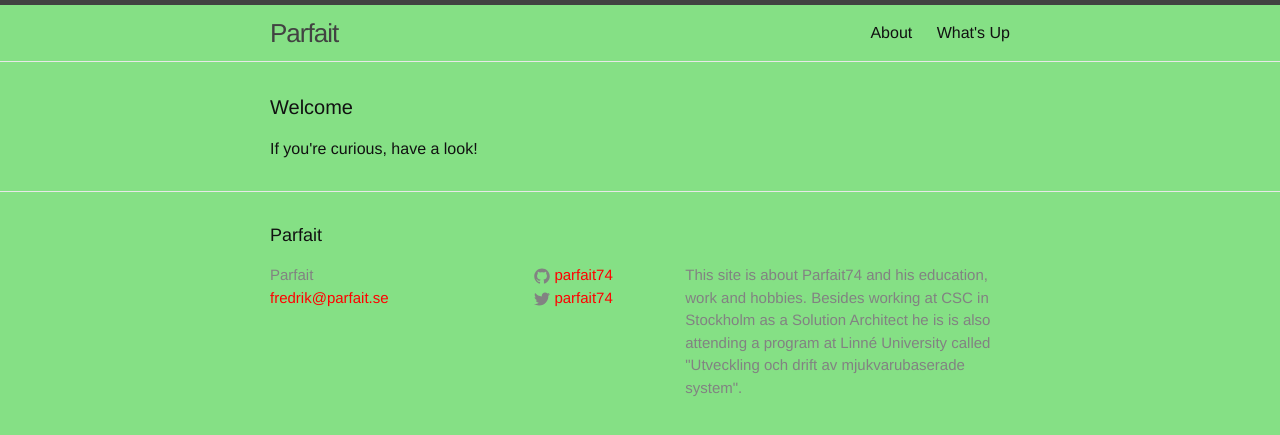
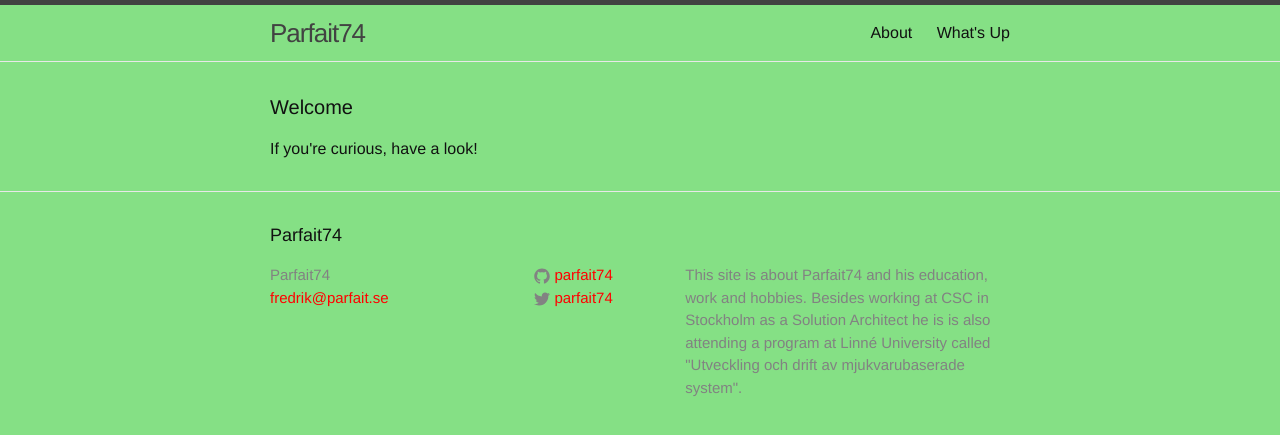
Before and after one commit to parfait74/parfait74.github.io, a Jekyll site: the page built from index.html, in a window 1280 px wide. Shown: the top 435 px of the page. Built offline with Jekyll 4.4.1, drawn with Linux system fonts in a browser that asks for light colours; part of the change alters nothing that is shown.

```diff
--- a/_config.yml
+++ b/_config.yml
@@ -1,5 +1,5 @@
 # Site settings
-title: Parfait
+title: Parfait74
 email: fredrik@parfait.se
 description: > # this means to ignore newlines until "baseurl:"
 
--- a/_includes/opengraph.html
+++ b/_includes/opengraph.html
@@ -1,2 +1,4 @@
-<meta property="og:title" content="{% if page.title %} {{ page.title }} {% else %} {{ site.title}} {% endif %}" />
-<meta property="og:url" content="{{ site.baseurl }}" />
+<meta property="og:title" content="{% if page.title %}{{ page.title }}{% else %}{{ site.title}}{% endif %}" />
+<meta property="og:url" content="{{ site.url }}" />
+<meta property="og:type" content="{% if page.date %}article{% else %}website{% endif %}" />
+<meta property="og:image" content="" />
```
